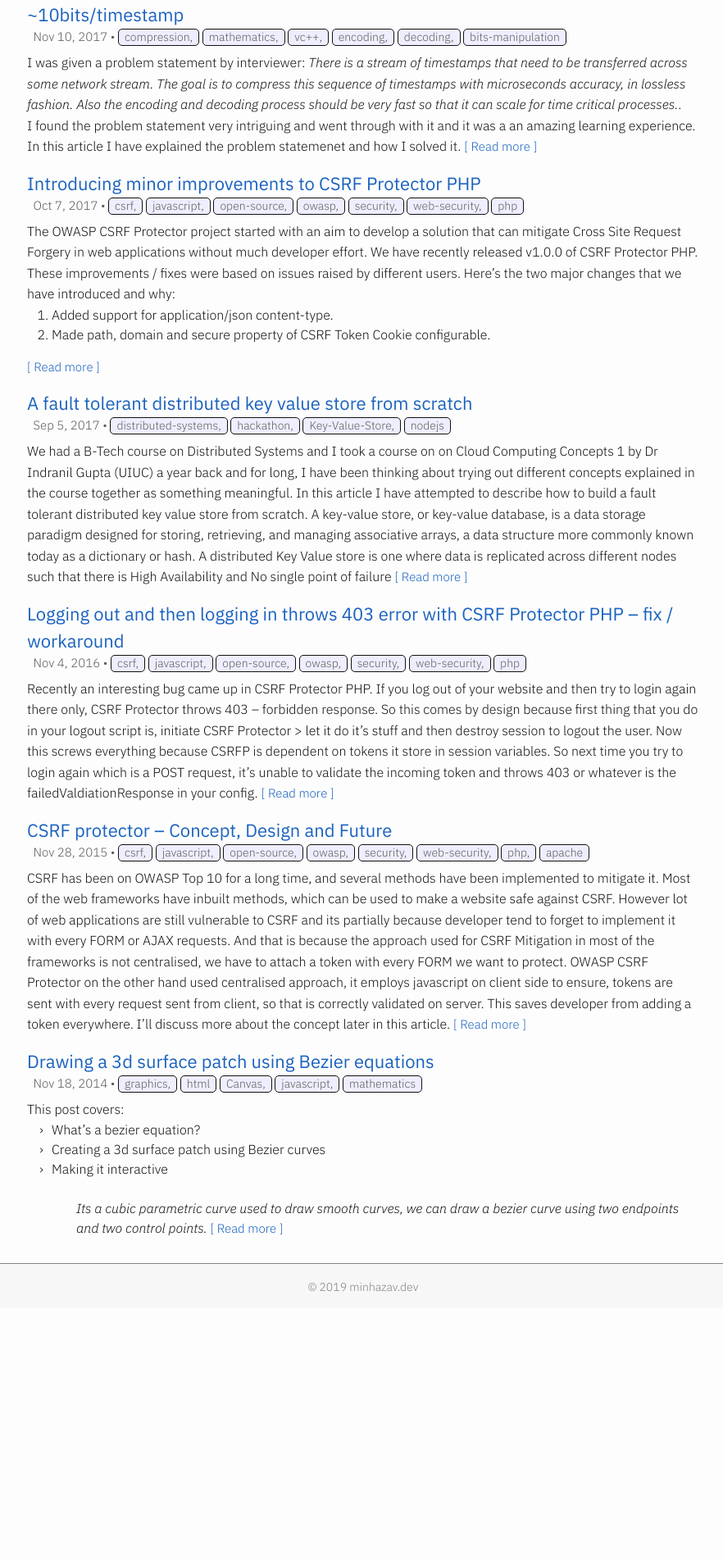
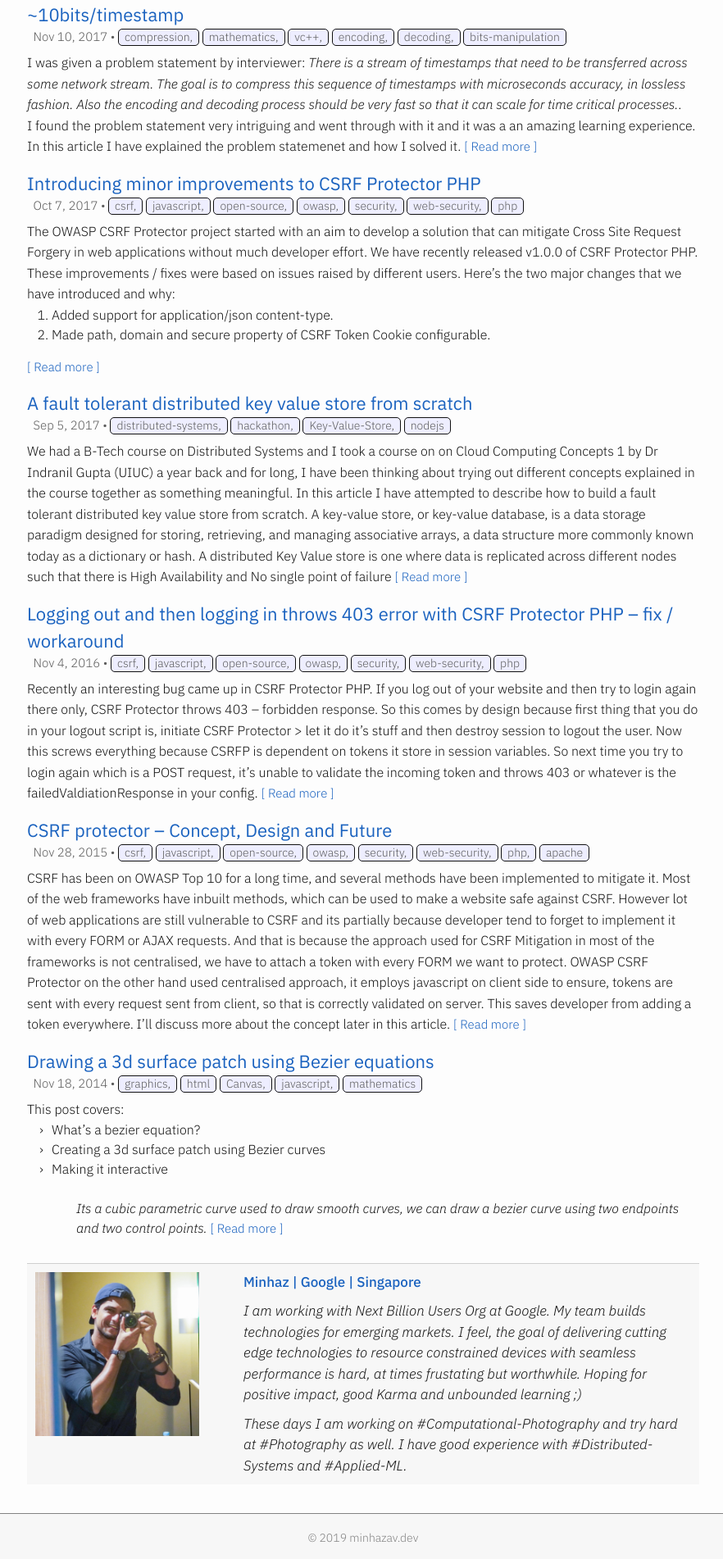
Before and after one commit to mebjas/mebjas.github.io, a Jekyll site: the page built from index.html, in a window 1280 px wide. Shown: the part 1230-3132 px from the top of the page at 82% size, without its empty margins (197-1079 px from the left). Built offline with Jekyll 4.4.1, drawn with Linux system fonts in a browser that asks for light colours; before the commit the page ends 2826 px from its top, so only the background shows below that.

Commit message:
Added about me to about and posts and favicon

```diff
--- a/_includes/head.html
+++ b/_includes/head.html
@@ -8,15 +8,10 @@
   {% comment %} <meta name="description" content="{{ page.description | default: page.excerpt | default: site.description | strip_html | normalize_whitespace | truncate: 160 | escape }}">
   {% endcomment %}
 
-    <link rel="stylesheet" href="{{ "/assets/main.css" | relative_url }}">
-    <link rel="stylesheet" href="{{ "/assets/custom.css" | relative_url }}">
+  <link rel="stylesheet" href={{ "/assets/main.css" | relative_url }}>
+  <link rel="stylesheet" href={{ "/assets/custom.css" | relative_url }}>
   <link rel="alternate" type="application/rss+xml" title="{{ site.title | escape }}" href="{{ "/feed.xml" | relative_url }}">
-
-    <!-- TODO(mebjas): Add Favicons -->
-    <!--
-        <link rel="icon" type="image/png" sizes="32x32" href="/favicon-32x32.png">
-        <link rel="icon" type="image/png" sizes="16x16" href="/favicon-16x16.png">
-    -->
+  <link rel="icon" type="image/png" sizes="64x64" href={{ "assets/favicon.png" | relative_url }}>
   <script src="/assets/js/jquery.js"></script>
 
   {% if page.style %}
--- a/_includes/post-footer.html
+++ b/_includes/post-footer.html
@@ -3,3 +3,7 @@
 {% include post-filed.html %}
 
 {% include post-nav.html %}
+
+<div style="border-top: 1px solid #cfcfcf; margin-top: 30px">
+    {% include widget-self.html %}
+</div>
--- /dev/null
+++ b/_includes/widget-self.html
@@ -0,0 +1,19 @@
+<div class="widget-self">
+    <div class="section-image">
+        <a href="{{ "/about" | relative_url }}">
+            <img src="{{ "/images/self_1_1.jpg" | relative_url }}" width="200px">
+        </a>
+    </div>
+    <div class="section-info">
+        <strong><a href="{{ "/about" | relative_url }}">Minhaz | Google | Singapore</a></strong>
+        <div class="quote">
+            I am working with Next Billion Users Org at Google. My team builds technologies for emerging markets.
+            I feel, the goal of delivering cutting edge technologies to resource constrained devices with seamless performance is hard, at times frustating but worthwhile.
+            Hoping for positive impact, good Karma and unbounded learning ;)
+        </div>
+        <div class="quote">
+            These days I am working on #Computational-Photography and try hard at #Photography as well.
+            I have good experience with #Distributed-Systems and #Applied-ML.
+        </div>
+    </div>
+</div>
--- a/_layouts/about.html
+++ b/_layouts/about.html
@@ -1,6 +1,8 @@
 ---
 layout: default
 ---
+{% include widget-self.html %}
+
 <header class="page-header">
     <h1 class="page-title">{{ page.title | escape }}</h1>
 </header>
--- a/_layouts/home.html
+++ b/_layouts/home.html
@@ -13,3 +13,7 @@ layout: default
 
   </div>
 </article>
+
+<div style="border-top: 1px solid #cfcfcf; margin-top: 30px">
+    {% include widget-self.html %}
+</div>
--- a/assets/custom.css
+++ b/assets/custom.css
@@ -73,3 +73,48 @@
     padding: 5px;
     margin-top: 10px;
 }
+
+/** CSS for widget-self **/
+.widget-self {
+    display: flex;
+    margin-bottom: 20px;
+    background: #f7f7f7;
+    padding: 10px;
+}
+
+.widget-self .section-image {
+    width: 30vw;
+}
+
+.widget-self .section-info {
+    width: 70vw;
+    padding-left: 20px;
+}
+
+.widget-self .section-info .quote {
+    font-style: italic;
+    margin-top: 10px;
+}
+
+@media(max-width: 750px) {
+    .widget-self {
+        display: block;
+        margin-bottom: 20px;
+        background: #f7f7f7;
+        padding: 10px;
+    }
+
+    .widget-self .section-image {
+        width: 100%;
+    }
+
+    .widget-self .section-info {
+        width: 100%;
+        padding: 10px;
+    }
+
+    .widget-self .section-info .quote {
+        font-style: italic;
+        margin-top: 10px;
+    }
+}
```
Also changed, not shown: assets/favicon.png (added), assets/favicon32.png (added). Lines whose indentation alone changed are shown as unchanged.
